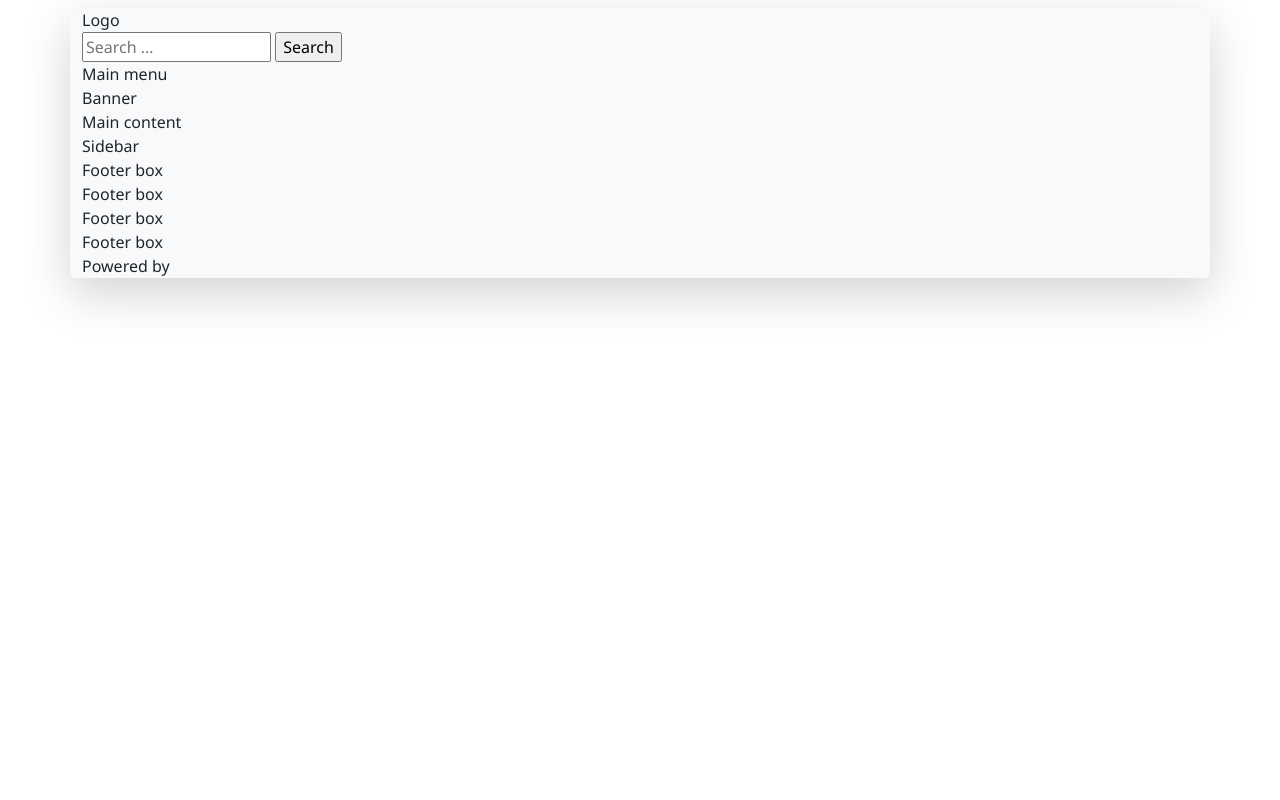
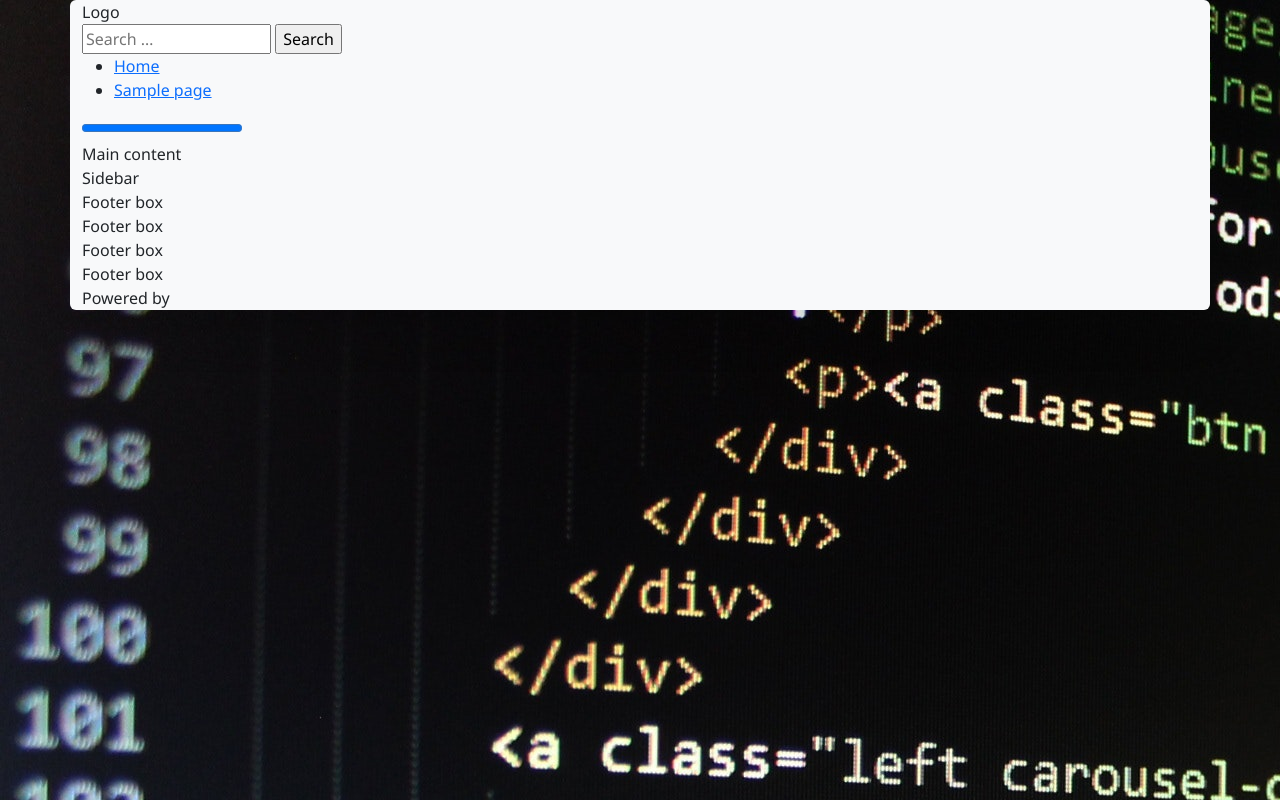
Before and after one commit to mjfutera/MichalFutera.pro, a WordPress theme: template index.php in a window 1280 px wide. Run offline with PHP 8.4 and a stand-in for WordPress, Linux system fonts and the light colour scheme; the site name, menu and one post (Sample post) are stand-ins, and other content is empty.

Commit message:
simple update

```diff
--- a/index.php
+++ b/index.php
@@ -14,14 +14,17 @@
     <title>Hello world</title>
 </head>
 <body>
-    <div class="container mt-2 rounded bg-light shadow-lg">
+<div class="bg-image"
+     style="background-image: url('<?php echo get_template_directory_uri()?>/img/background.jpg');
+            height: 100vh">
+    <div class="container rounded bg-light shadow-lg">
         <header class="main-header">
             <div class="custom-logo">Logo</div>
-            <div class="search"><?php echo get_search_form()?></div>
-            <nav class="main-menu">Main menu</nav>
+            <div class="search"><?php get_search_form(); ?></div>
+            <nav class="main-menu"><?php wp_nav_menu(); ?></nav>
         </header>
         <section class="banner">
-            Banner
+            <progress max="100" value="110"></progress>
         </section>
 
         <section class="content-holder">
@@ -38,6 +41,7 @@
 
         <div class="powered">Powered by</div>
     </div>
+</div>
     <script
         src="https://cdn.jsdelivr.net/npm/bootstrap@5.3.0-alpha1/dist/js/bootstrap.bundle.min.js"
         integrity="sha384-w76AqPfDkMBDXo30jS1Sgez6pr3x5MlQ1ZAGC+nuZB+EYdgRZgiwxhTBTkF7CXvN"
```
Also changed, not shown: img/background.jpg (added).
